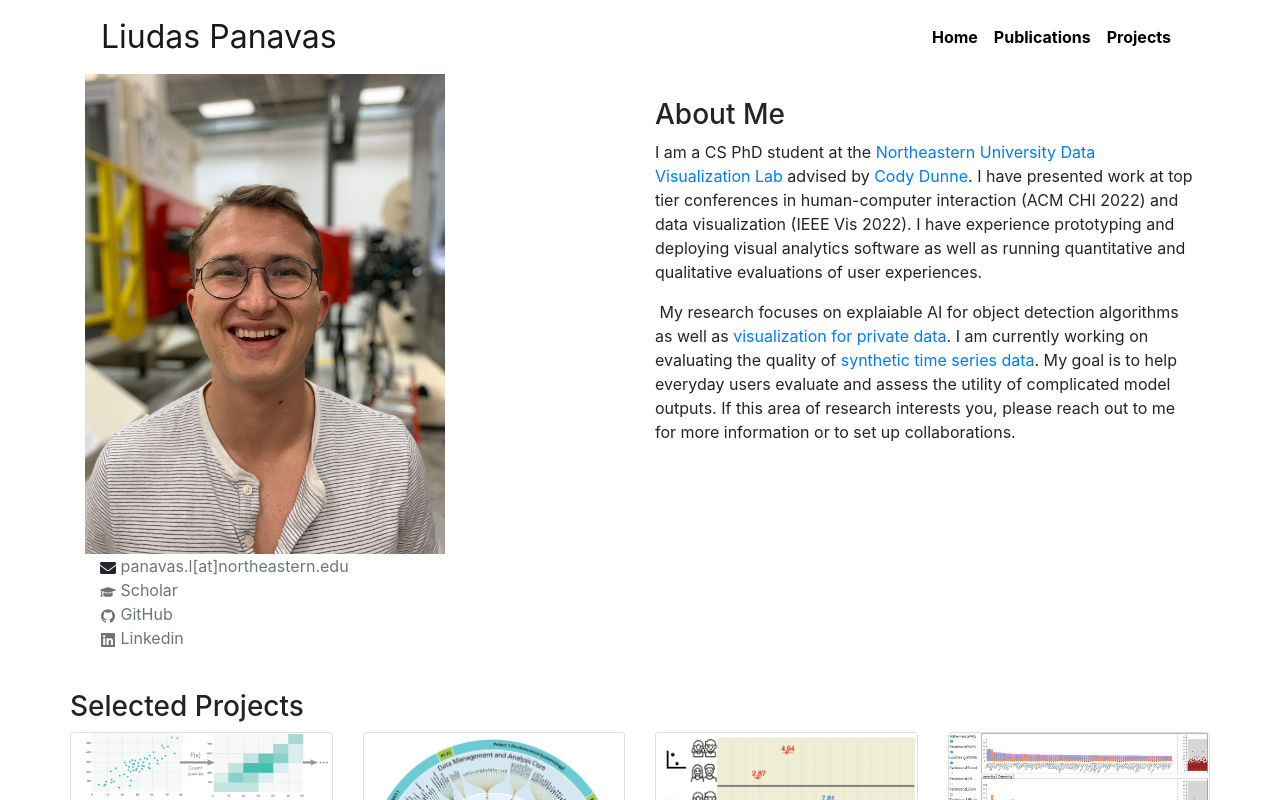
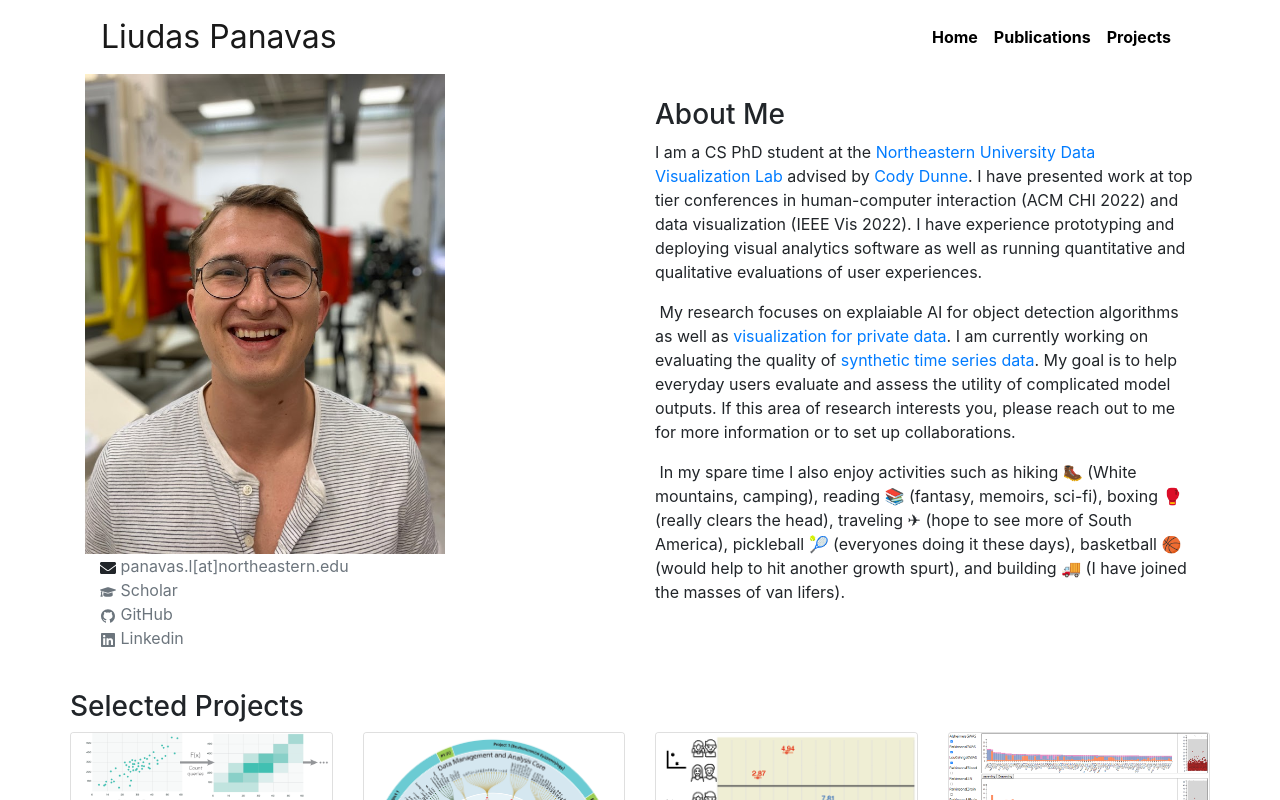
Before and after one commit to lpanavas/lpanavas.github.io, a React (Create React App) app: page / in a window 1280 px wide. Shown: the top 800 px of the page. Built offline with nearby package versions, Linux system fonts and the light colour scheme.

Commit message:
activities

```diff
--- a/src/pages/Home/Home.js
+++ b/src/pages/Home/Home.js
@@ -64,6 +64,16 @@ const Home = ({ user }) => {
               interests you, please reach out to me for more information or to
               set up collaborations.
             </Paragraph>
+            <Paragraph>
+              {" "}
+              In my spare time I also enjoy activities such as hiking &#129406;
+              (White mountains, camping), reading &#128218; (fantasy, memoirs,
+              sci-fi), boxing &#129354; (really clears the head), traveling
+              &#9992; (hope to see more of South America), pickleball &#127934;
+              (everyones doing it these days), basketball &#127936; (would help
+              to hit another growth spurt), and building &#128666; (I have
+              joined the masses of van lifers).
+            </Paragraph>
             {/* <Paragraph>{user.basics.summary}</Paragraph> */}
           </div>
         </Col>
```
Also changed, not shown: 8 other files (tests, documents, lock files or other folders).
